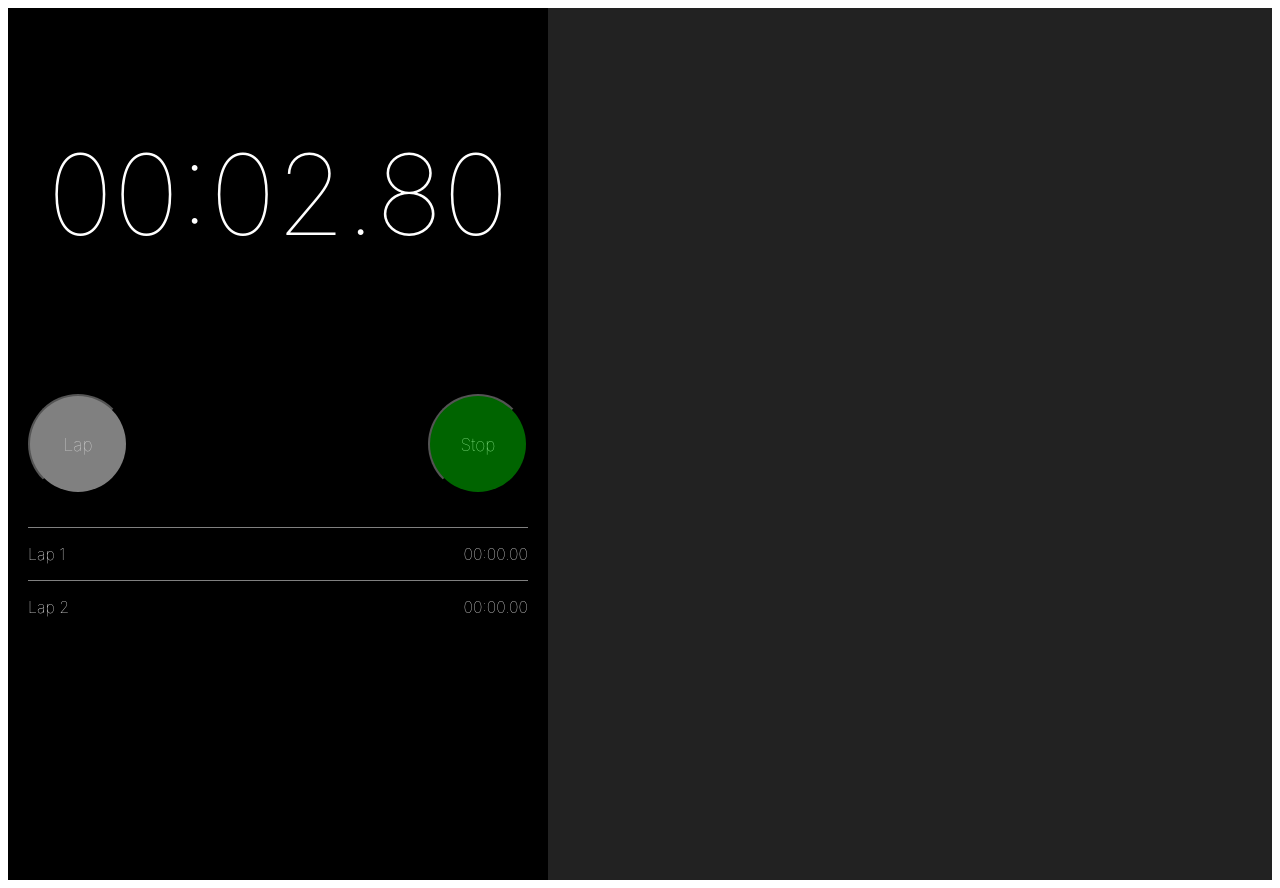
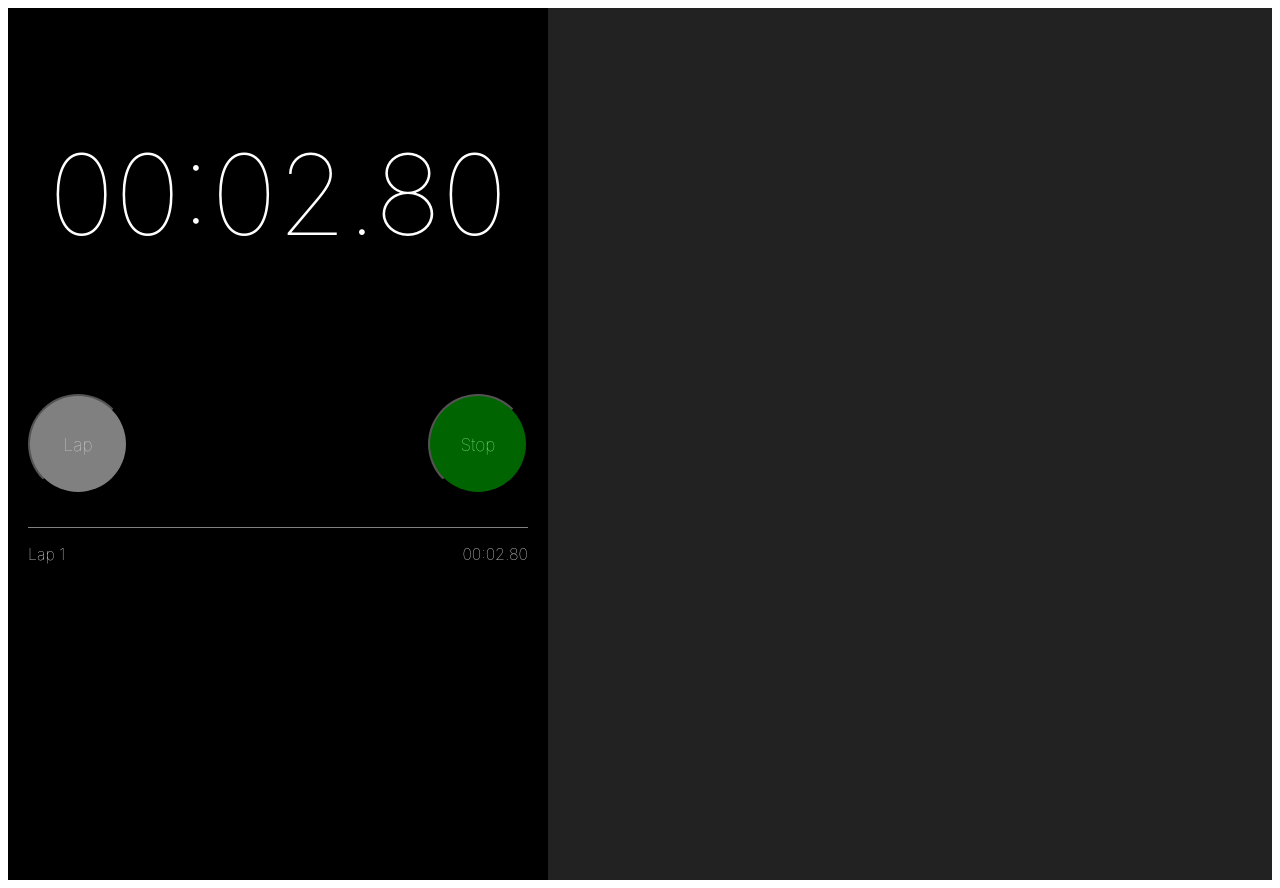
Before and after one commit to SHolleworth/stopwatchjs2, a plain HTML site: page index.html in a window 1280 px wide. Both pictures are taken after a click on the button "Start". Drawn offline with Linux system fonts and the light colour scheme.

Commit message:
Added lap time functionality

```diff
--- a/index.html
+++ b/index.html
@@ -6,9 +6,7 @@
         <div id="container">
             <div id="background">
                 <div id="clockBox">
-                    <h1 id="minutesDisplay"></h1>
-                    <h1 id="secondsDisplay"></h1>
-                    <h1 id="millisecondsDisplay"></h1>
+                    <h1 id="mainTimerDisplay"></h1>
                 </div>
                 <div id="buttonBox">
                     <button id="resetLapButton" class="buttonBackground" type="button"><p>Reset</p></button>
--- a/js/main.js
+++ b/js/main.js
@@ -1,6 +1,4 @@
-const minutesDisplay = document.getElementById('minutesDisplay');
-const secondsDisplay = document.getElementById('secondsDisplay');
-const millisecondsDisplay = document.getElementById('millisecondsDisplay');
+const mainTimerDisplay = document.getElementById('mainTimerDisplay');
 const startStopButton = document.getElementById('startStopButton');
 const resetLapButton = document.getElementById('resetLapButton');
 const zeroDate = new Date();
@@ -8,7 +6,11 @@ zeroDate.setMilliseconds(0);
 zeroDate.setSeconds(0);
 zeroDate.setMinutes(0);
 let startTime = 0;
+let lapStartTime = 0;
 let savedTime = 0;
+let lapSavedTime = 0;
+let fastestLap = 0;//TODO add slow and fast colours to lap times.
+let slowestLap = 0;//////
 let lapCounter = 0;
 let laps = [];
 let timerRef = null;
@@ -16,50 +18,46 @@ let timerRef = null;
 const initialise = () => {
     resetLapButton.onclick = resetTimer;
     startStopButton.onclick = startTimer;
-    setClockTime(zeroDate);
-    createLap();
-    createLap();
+    setClockTime(mainTimerDisplay, zeroDate);
 }
 
-const setClockTime = (timeElapsed) => {
+const setClockTime = (clock, timeElapsed, startTime) => {
     let displayString = "";
     const milliseconds = timeElapsed.getMilliseconds();
     const seconds = timeElapsed.getSeconds();
     const minutes = timeElapsed.getMinutes();
-    if(milliseconds < 100) {
-        displayString = "0";
-    }
-    millisecondsDisplay.innerHTML = displayString + Math.round(milliseconds/10);
-    displayString = "";
-    if(seconds < 10) {
-        displayString = "0";
-    }
-    secondsDisplay.innerHTML = displayString + seconds + ".";
-    displayString = "";
-    if(minutes < 10) {
-        displayString = "0";
-    }
-    minutesDisplay.innerHTML = displayString + minutes + ":";
+    displayString += (minutes + ":").padStart(3, '0') + (seconds + ".").padStart(3, '0') + (Math.round(milliseconds/10) + '').padStart(2, '0');
+    clock.innerHTML = displayString;
+}
+
+const getActiveLap = () => {
+    return document.getElementById('lapView').children[0].children[1];
 }
 
 const startTimer = () => {
     startTime = Date.now();
+    lapStartTime = Date.now();
     timerRef = setInterval(() => {
         const currentTime = Date.now();
         const timeElapsed = new Date(savedTime + currentTime - startTime);
-        setClockTime(timeElapsed);
+        const lapTimeElapsed = new Date(lapSavedTime + currentTime - lapStartTime);
+        setClockTime(mainTimerDisplay, timeElapsed);
+        setClockTime(getActiveLap(), lapTimeElapsed);
     })
+    if(!laps.length)
+        createLap();
     changeButton("Stop", stopTimer, startStopButton);
     changeButton("Lap", createLap, resetLapButton);
 }
 
-changeButton = (label, func, el) => {
-    el.childNodes[0].innerHTML = label;
-    el.onclick = func;
+changeButton = (label, func, button) => {
+    button.childNodes[0].innerHTML = label;
+    button.onclick = func;
 }
 
 const stopTimer = () => {
     savedTime = Date.now() - startTime + savedTime;
+    lapSavedTime = Date.now() - lapStartTime;
     clearInterval(timerRef);
     changeButton("Start", startTimer, startStopButton);
     changeButton("Reset", resetTimer, resetLapButton);
@@ -71,23 +69,25 @@ const resetTimer = () => {
     laps.forEach((lap) => {lapView.removeChild(lap)});
     laps.length = 0;
     lapCounter = 0;
-    setClockTime(zeroDate);
+    setClockTime(mainTimerDisplay, zeroDate);
 }
 
 const createLap = () => {
-    lapCounter++;
+    lapStartTime = Date.now();
+    lapSavedTime = 0;
     const lapView = document.getElementById('lapView');
     const lapBox = document.createElement('div');
     const lapLabelParagraph = document.createElement('p');
     const lapTimeParagraph = document.createElement('p');
-    const lapLabelText = document.createTextNode("Lap " + lapCounter);
+    const lapLabelText = document.createTextNode("Lap " + (lapCounter + 1));
     const lapTimeText = document.createTextNode('00:00.00');
     lapLabelParagraph.appendChild(lapLabelText);
     lapTimeParagraph.appendChild(lapTimeText);
     lapBox.appendChild(lapLabelParagraph);
     lapBox.appendChild(lapTimeParagraph);
     laps.push(lapBox);
-    lapView.appendChild(lapBox);
+    lapView.prepend(lapBox);
+    lapCounter++;
 }
 
 initialise();
```
